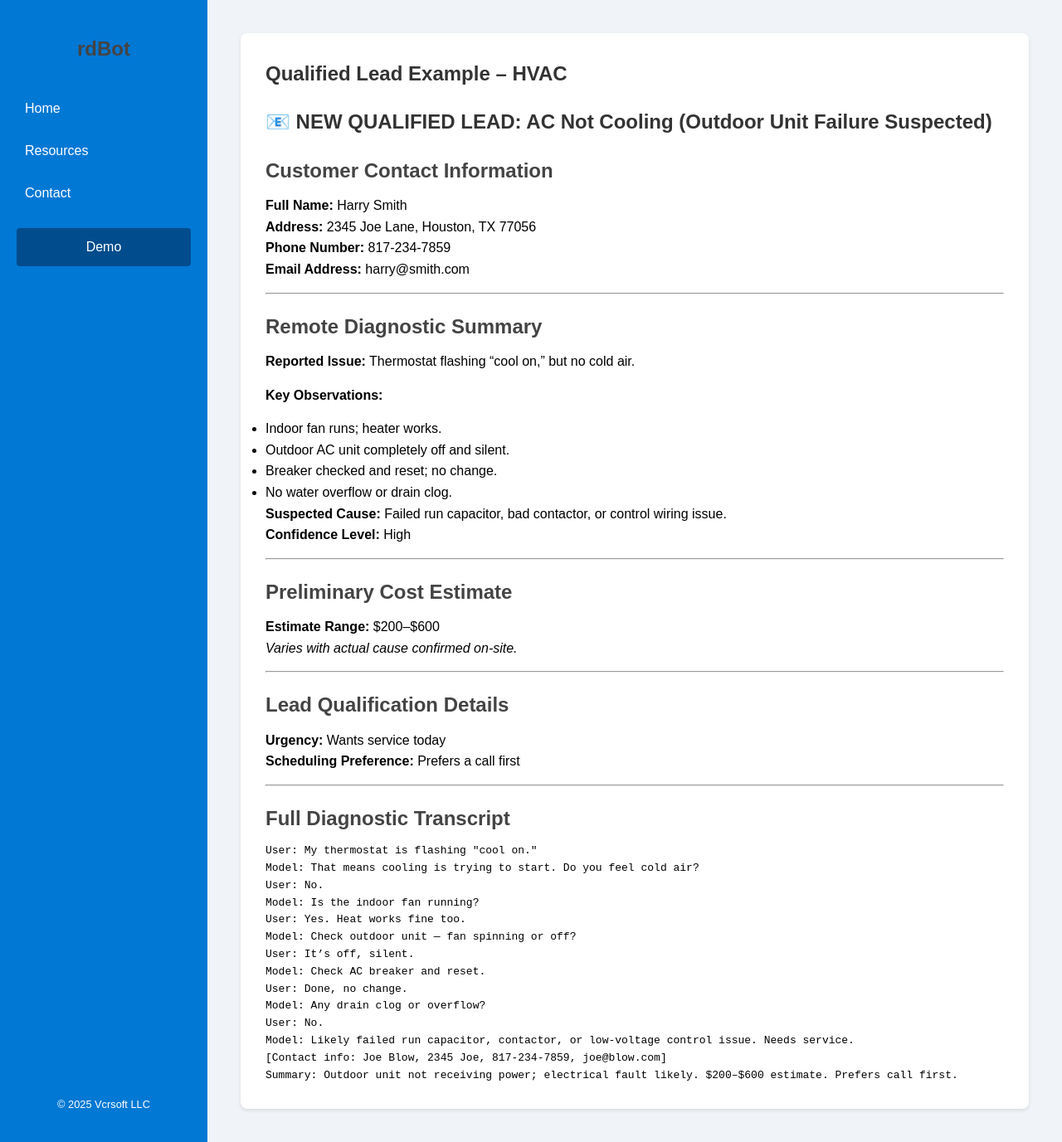
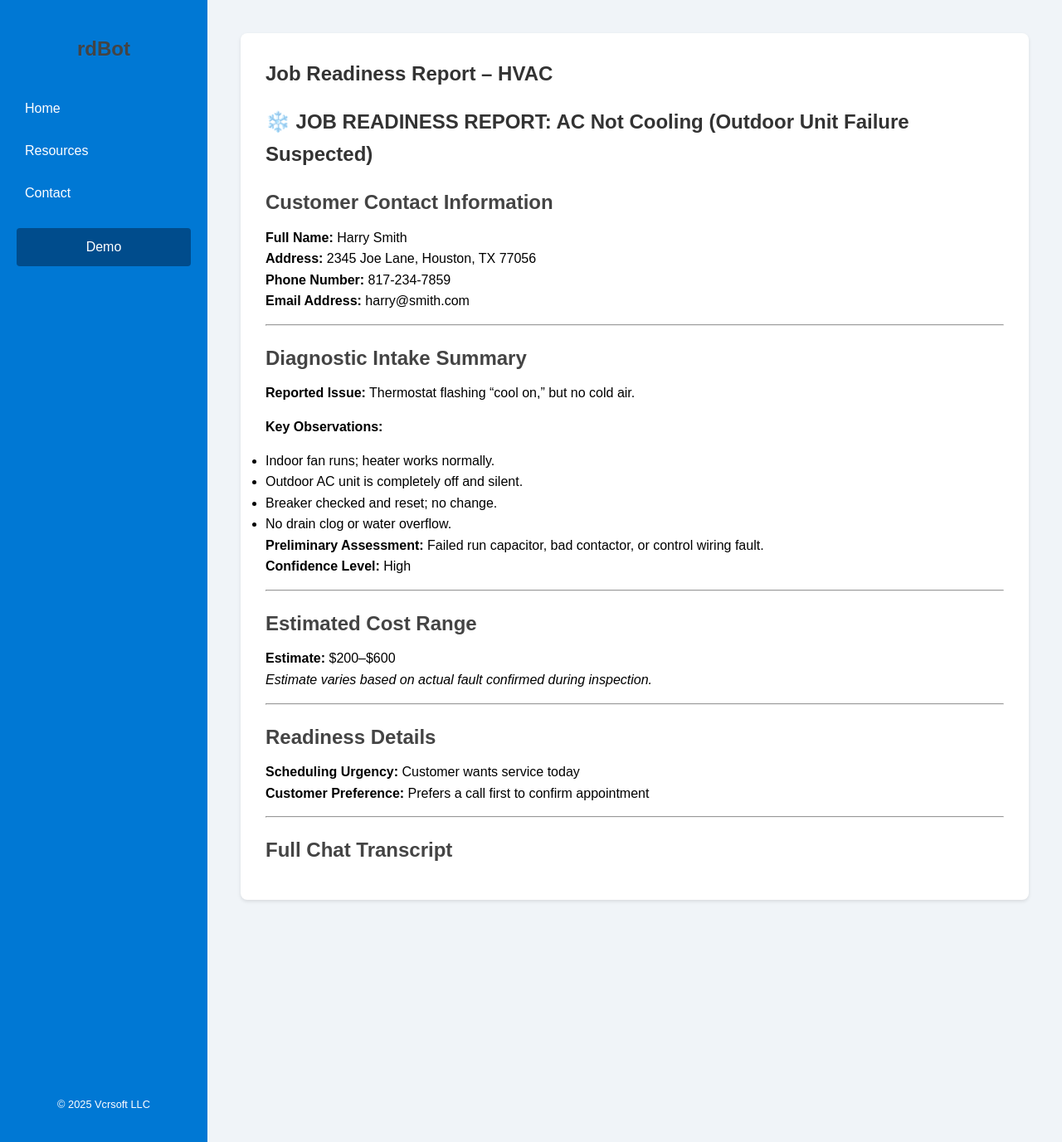
Before and after one commit to vcrsoft/vcrsoft.github.io, a Jekyll site: the page built from _resources/examples/hvac.md, in a window 1280 px wide and 1377 px high. Shown: the whole window at 83% size. Built offline with Jekyll 4.4.1, drawn with Linux system fonts in a browser that asks for light colours.

Commit message:
Revise HVAC document to Job Readiness Report format
Updated HVAC document to reflect a Job Readiness Report format, including changes to titles, excerpts, and sections for diagnostic summaries and cost estimates.

````diff
--- a/_resources/examples/hvac.md
+++ b/_resources/examples/hvac.md
@@ -1,11 +1,11 @@
 ---
 layout: resource
-title: "Qualified Lead Example – HVAC"
-excerpt: "AI-qualified lead email example for an air conditioner not cooling, including diagnostic logic and repair estimate."
+title: "Job Readiness Report – HVAC"
+excerpt: "Example Job Readiness Report for an AC not cooling—showing intake summary, cost estimate, and transcript."
 nav_exclude: true
 ---
 
-# 📧 NEW QUALIFIED LEAD: AC Not Cooling (Outdoor Unit Failure Suspected)
+# ❄️ JOB READINESS REPORT: AC Not Cooling (Outdoor Unit Failure Suspected)
 
 ## Customer Contact Information
 **Full Name:** Harry Smith
@@ -15,47 +15,30 @@ nav_exclude: true
 
 ---
 
-## Remote Diagnostic Summary
+## Diagnostic Intake Summary
 **Reported Issue:** Thermostat flashing "cool on," but no cold air.
 
 **Key Observations:**
-- Indoor fan runs; heater works.
-- Outdoor AC unit completely off and silent.
+- Indoor fan runs; heater works normally.
+- Outdoor AC unit is completely off and silent.
 - Breaker checked and reset; no change.
-- No water overflow or drain clog.
+- No drain clog or water overflow.
 
-**Suspected Cause:** Failed run capacitor, bad contactor, or control wiring issue.
+**Preliminary Assessment:** Failed run capacitor, bad contactor, or control wiring fault.
 **Confidence Level:** High
 
 ---
 
-## Preliminary Cost Estimate
-**Estimate Range:** $200–$600
-*Varies with actual cause confirmed on-site.*
+## Estimated Cost Range
+**Estimate:** $200–$600
+*Estimate varies based on actual fault confirmed during inspection.*
 
 ---
 
-## Lead Qualification Details
-**Urgency:** Wants service today
-**Scheduling Preference:** Prefers a call first
+## Readiness Details
+**Scheduling Urgency:** Customer wants service today
+**Customer Preference:** Prefers a call first to confirm appointment
 
 ---
 
-## Full Diagnostic Transcript
-
-```
-User: My thermostat is flashing "cool on."
-Model: That means cooling is trying to start. Do you feel cold air?
-User: No.
-Model: Is the indoor fan running?
-User: Yes. Heat works fine too.
-Model: Check outdoor unit — fan spinning or off?
-User: It’s off, silent.
-Model: Check AC breaker and reset.
-User: Done, no change.
-Model: Any drain clog or overflow?
-User: No.
-Model: Likely failed run capacitor, contactor, or low-voltage control issue. Needs service.
-[Contact info: Joe Blow, 2345 Joe, 817-234-7859, joe@blow.com]
-Summary: Outdoor unit not receiving power; electrical fault likely. $200–$600 estimate. Prefers call first.
-```
+## Full Chat Transcript
````
